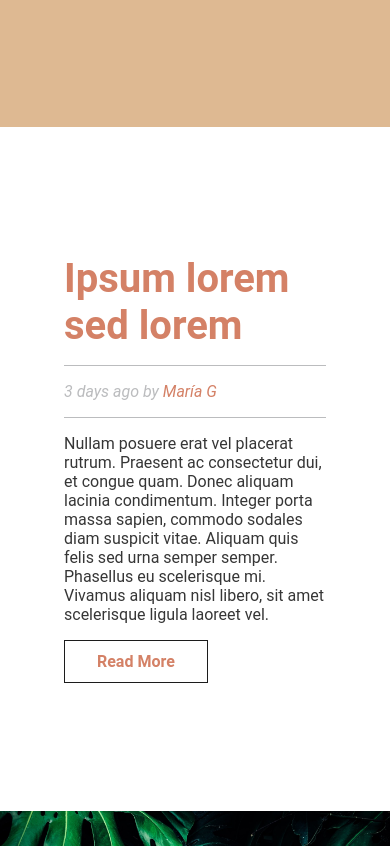
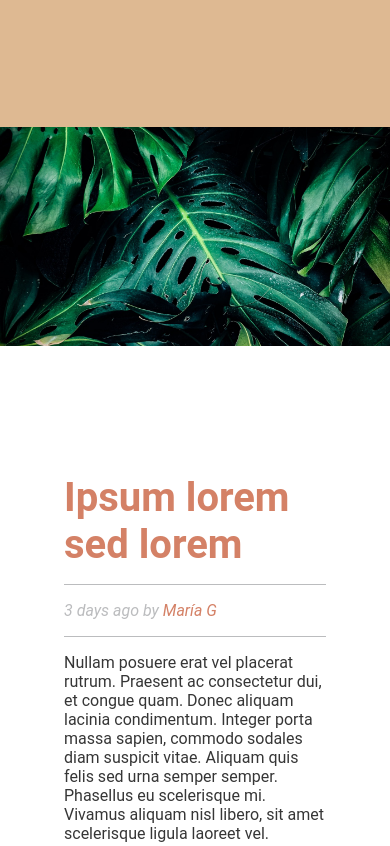
Before and after one commit to ribaban-DAW/disintweb, a plain HTML site: page practicas/Ibana_Rojohn_EnunciadoFlexTemplate/index.html in a window 390 px wide. Shown: the part 540-1386 px from the top of the page. Drawn offline with Linux system fonts and the light colour scheme.

Commit message:
Add wrap-reverse in EnunciadoFlexTemplate

```diff
--- a/practicas/Ibana_Rojohn_EnunciadoFlexTemplate/style.css
+++ b/practicas/Ibana_Rojohn_EnunciadoFlexTemplate/style.css
@@ -212,8 +212,12 @@ footer > p > a:hover {
 
 /* NOTA: Sin el media query creo que es imposible que el texto en dispositivos móviles se vea como en el ejemplo */
 @media screen and (max-width: 999px) {
-    #content > div > article {
-        align-items: start;
-        text-align: start;
+    #content > div {
+        flex-wrap: wrap-reverse;
+
+        article {
+            align-items: start;
+            text-align: start;
+        }
     }
 }
```
